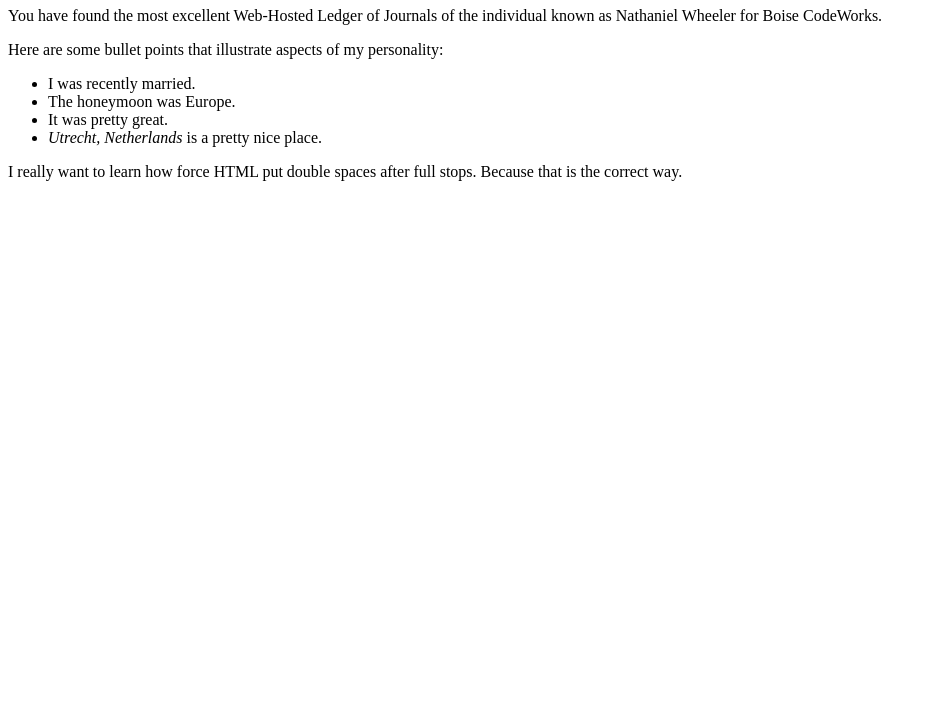
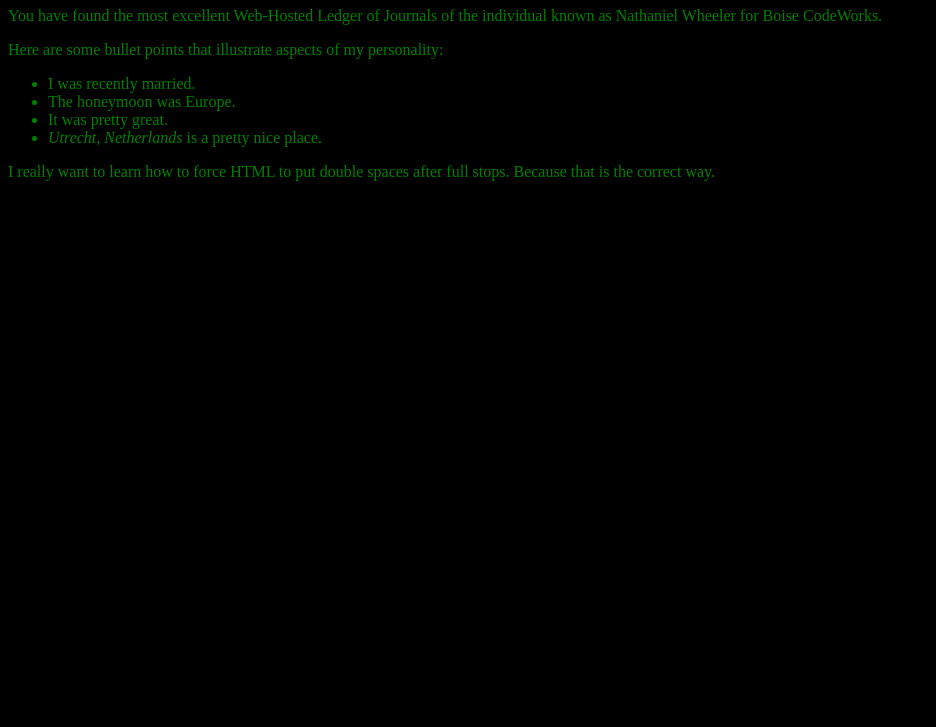
Before and after one commit to nathanielwheeler/codeworks-journals, a plain HTML site: page index.html in a window 1280 px wide. Shown: the part 73-800 px from the top of the page, without its empty margins (0-936 px from the left). Drawn offline with Linux system fonts and the light colour scheme.

Commit message:
style sheets

```diff
--- a/index.html
+++ b/index.html
@@ -6,9 +6,11 @@
   <meta name="viewport" content="width=device-width, initial-scale=1.0">
   <meta http-equiv="X-UA-Compatible" content="ie=edge">
   <title>Nathan's CodeWorks Ledger of Journals</title>
+
+  <link rel="stylesheet" href="style.css">
 </head>
 
-<body>
+<body class="green-on-black">
   <h1>
     What is up my dude?
   </h1>
@@ -21,7 +23,7 @@
     <li>It was pretty great.</li>
     <li><em>Utrecht, Netherlands</em> is a pretty nice place.</li>
   </ul>
-  <p>I really want to learn how force HTML put double spaces after full stops. Because that is the correct way.
+  <p>I really want to learn how to force HTML to put double spaces after full stops. Because that is the correct way.
   </p>
 </body>
 
--- /dev/null
+++ b/style.css
@@ -0,0 +1,4 @@
+.green-on-black {
+  color: green;
+  background-color: black;
+}
```
